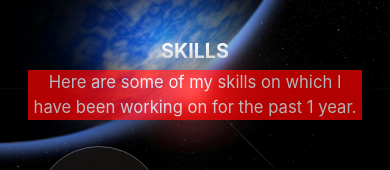
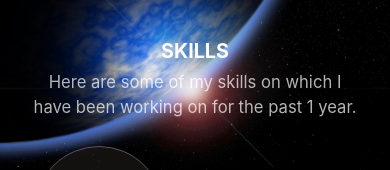
Before and after one commit to Youngswadhin/My-Portfolio, a React (Create React App) app: page / in a window 390 px wide. Shown: the part 889-1059 px from the top of the page. Built offline with nearby package versions, Linux system fonts and the light colour scheme.

Commit message:
update build

```diff
--- a/src/StyleSheet/Education.css
+++ b/src/StyleSheet/Education.css
@@ -90,13 +90,7 @@
     .edu{
         zoom: .8;
     }
-    .headingDecs{
-        margin: 0;
-        background: red;
-    }
-    /* .education {
-        height: max-content;
-    } */
+
 
     .clgDiv {
         width: 70%;
```
